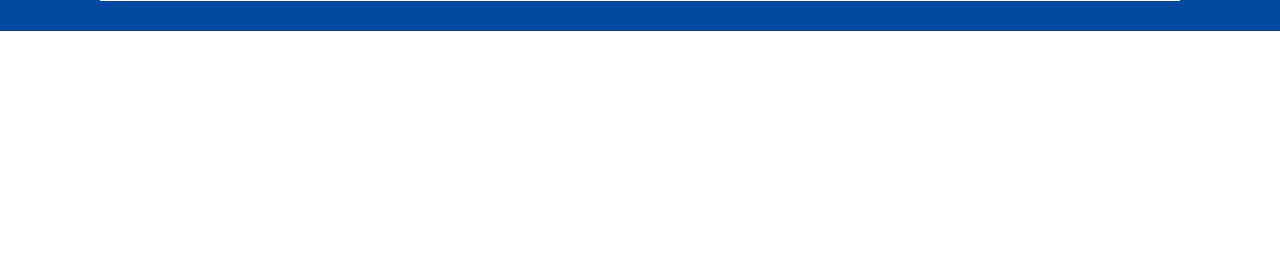
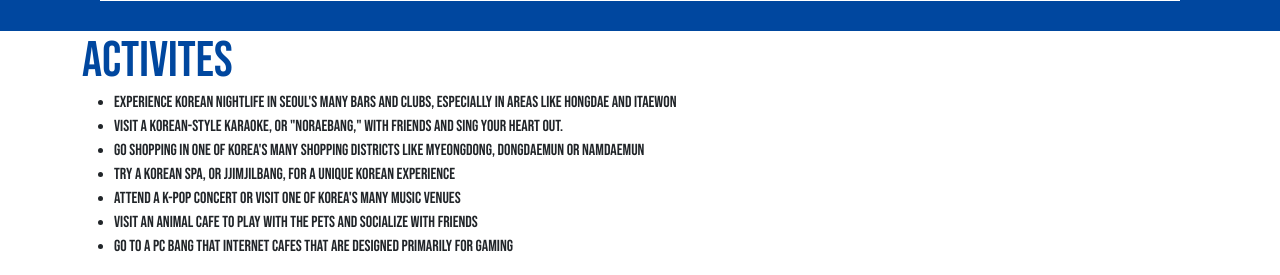
Before and after one commit to llmh3624/korea-travel-destination, a plain HTML site: page index.html in a window 1280 px wide. Shown: the part 4770-5045 px from the top of the page. Before the commit the page ends 4801 px from the top, so only its background shows below. Drawn offline with nearby package versions, Linux system fonts and the light colour scheme.

Commit message:
Added activity section

```diff
--- a/index.html
+++ b/index.html
@@ -703,6 +703,39 @@
       </div>
     </div>
 
+    <div id="activity">
+      <div class="container activities-section">
+        <h2>ACTIVITES</h2>
+        <ul>
+          <li class="activity">
+            Experience Korean nightlife in Seoul's many bars and clubs,
+            especially in areas like Hongdae and Itaewon
+          </li>
+          <li class="activity">
+            Visit a Korean-style karaoke, or "noraebang," with friends and sing
+            your heart out.
+          </li>
+          <li class="activity">
+            Go shopping in one of Korea's many shopping districts like
+            Myeongdong, Dongdaemun or Namdaemun
+          </li>
+          <li class="activity">
+            Try a Korean spa, or jjimjilbang, for a unique Korean experience
+          </li>
+          <li class="activity">
+            Attend a K-Pop concert or visit one of Korea's many music venues
+          </li>
+          <li class="activity">
+            Visit an animal cafe to play with the pets and socialize with friends
+          </li>
+          <li class="activity">
+            Go to a PC bang that internet cafes that are designed primarily for gaming
+          </li>
+
+        </ul>
+      </div>
+    </div>
+
     <script>
       window.addEventListener("scroll", function () {
         var element = document.querySelector(".map-section");
```
